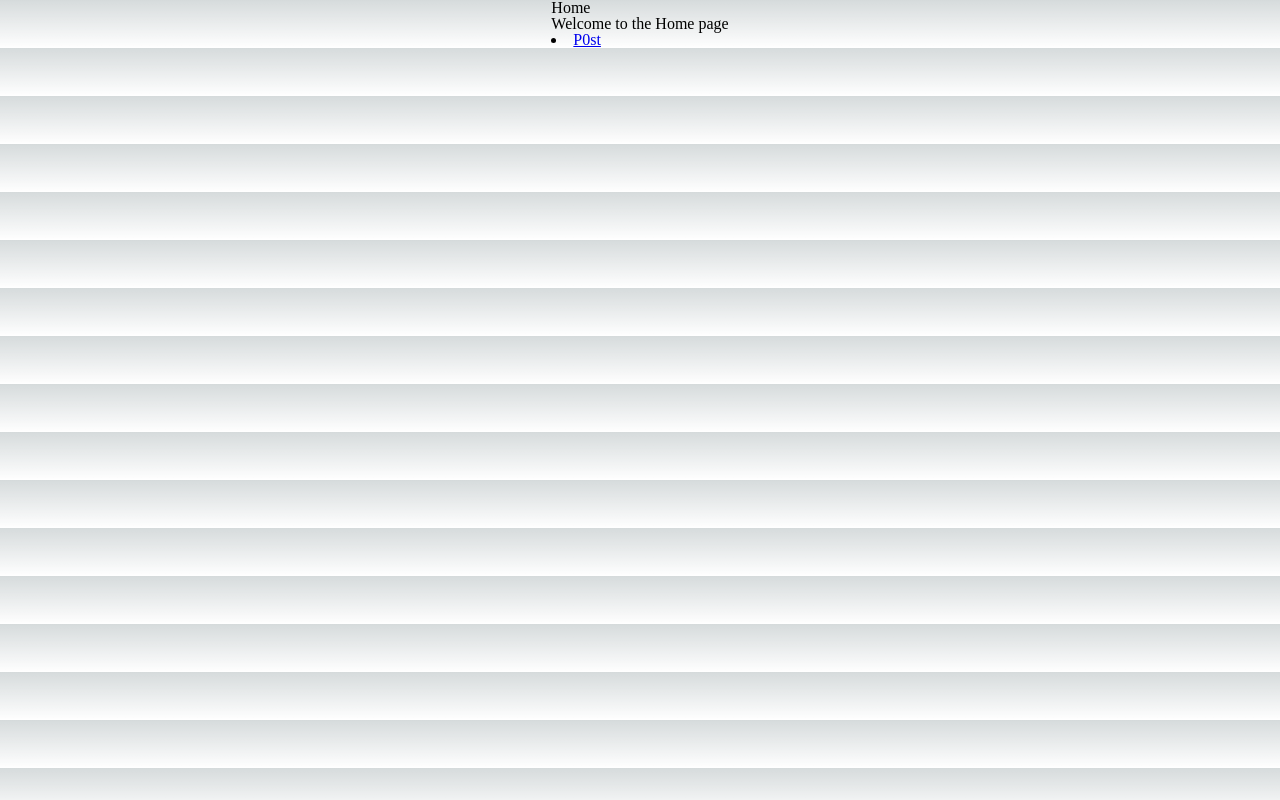
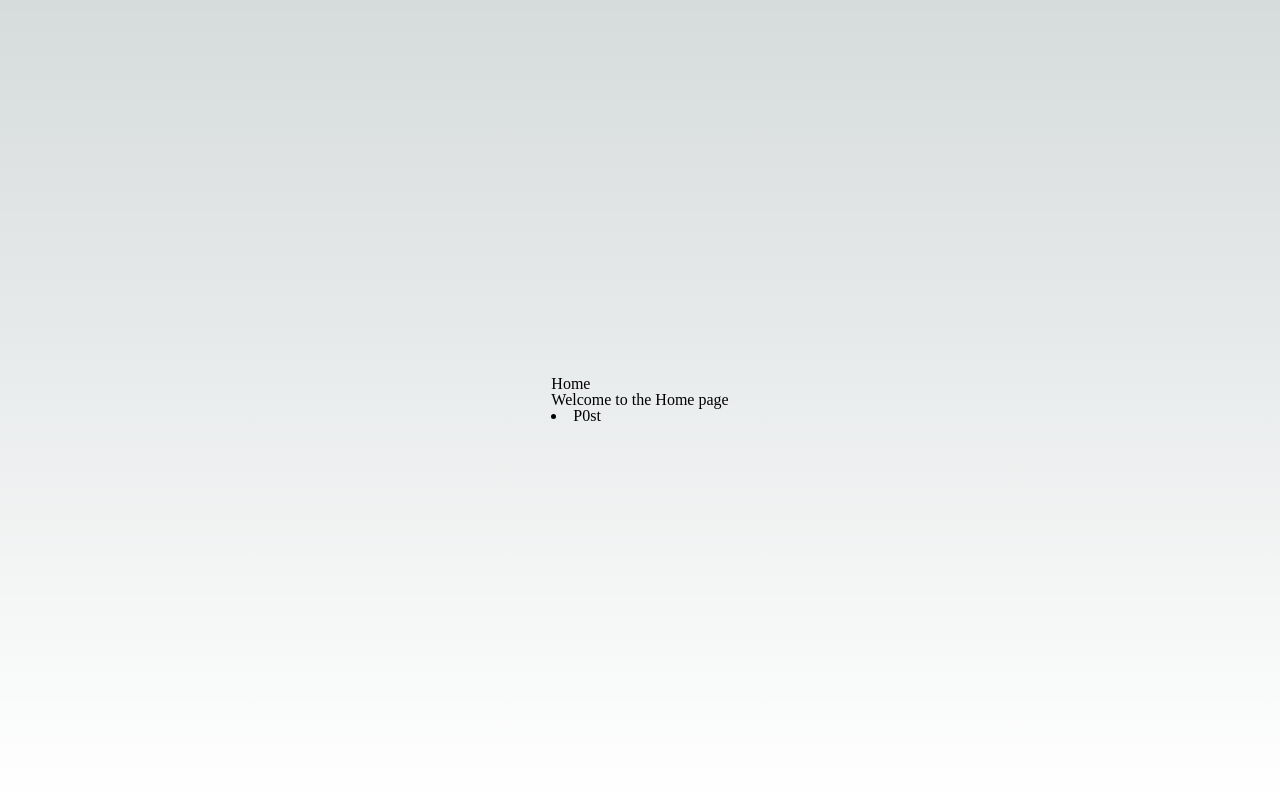
Before and after one commit to clorose/aliceinhelloworld, a Next.js app: page / in a window 1280 px wide. Built offline with nearby package versions, Linux system fonts and the light colour scheme.

Commit message:
💄 Style: Update UI styles and docs

```diff
--- a/src/app/globals.css
+++ b/src/app/globals.css
@@ -1,10 +1,10 @@
-@tailwind base;
-@tailwind components;
-@tailwind utilities;
+@import "tailwindcss";
 
 :root {
   display: flex;
   justify-content: center;
+  align-items: center;
+  height: 100vh;
   --foreground-rgb: 0, 0, 0;
   --background-start-rgb: 214, 219, 220;
   --background-end-rgb: 255, 255, 255;
```
Also changed, not shown: 1 other file (tests, documents, lock files or other folders).
